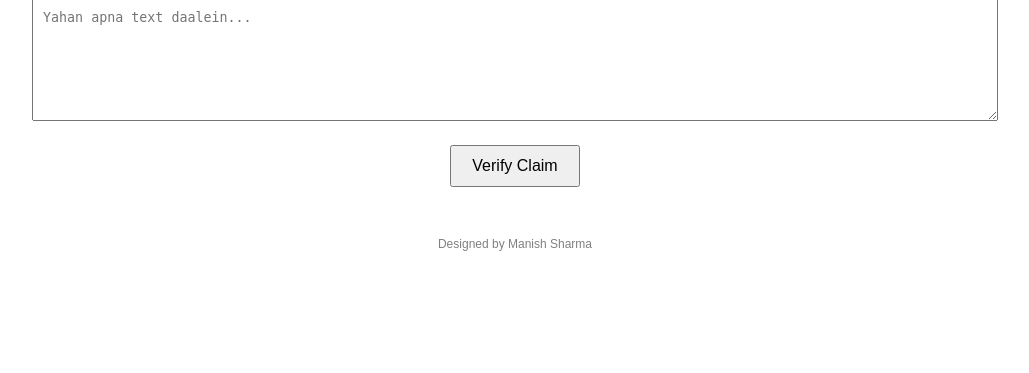
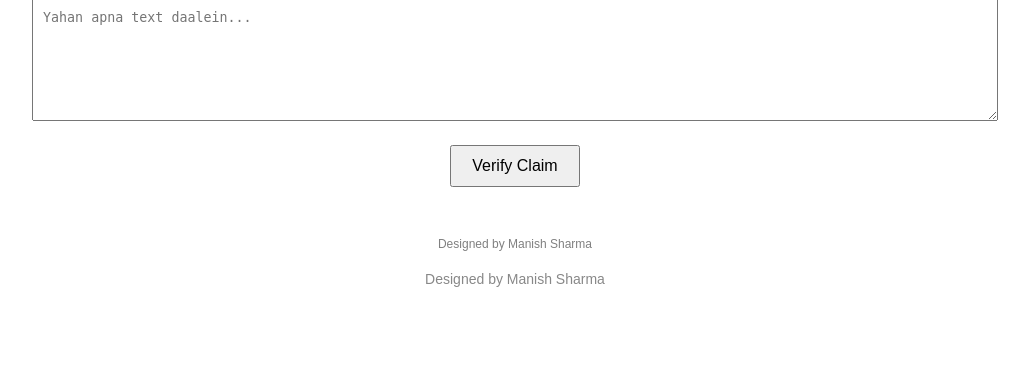
Before and after one commit to the-miz-4u/fake_news_detector, a Flask app: page / in a window 1280 px wide. Shown: the part 143-516 px from the top of the page, without its empty margins (125-1154 px from the left). Run offline with Flask 3, Linux system fonts and the light colour scheme.

Commit message:
UI: Added developer credit in footer

```diff
--- a/templates/index.html
+++ b/templates/index.html
@@ -46,5 +46,6 @@
         .catch(error => console.error('Error:', error));
     }
 </script>
+<p style="text-align: center; color: #888; font-size: 14px; margin-top: 20px;">Designed by Manish Sharma</p>
 </body>
 </html>
```
